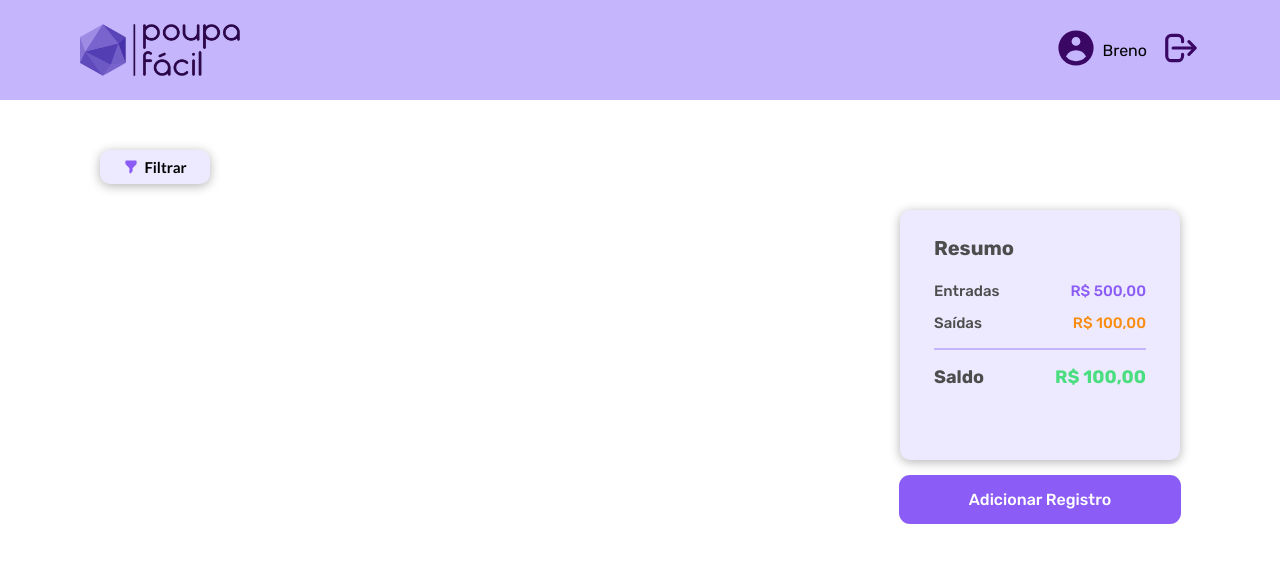
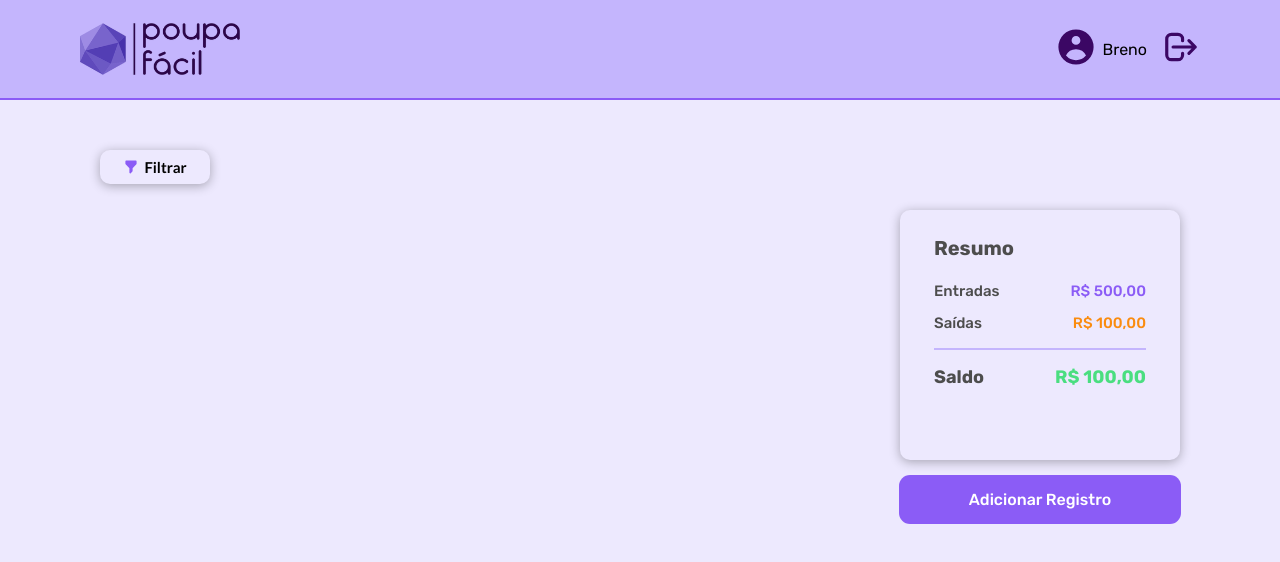
Before and after one commit to tittobreno/poupa-facil-front, a React (Vite) app: page /home in a window 1280 px wide. Shown: the top 562 px of the page. Built offline with nearby package versions, Linux system fonts and the light colour scheme.

Commit message:
style: background color header altered

```diff
--- a/src/components/Header/styles.css
+++ b/src/components/Header/styles.css
@@ -8,6 +8,7 @@
   justify-content: space-between;
   background-color: var(--violet-300);
   font-family: "Rubik", sans-serif;
+  border-bottom: 2px solid var(--violet-500);
 }
 
 .header__logo {
--- a/src/pages/Main/styles.css
+++ b/src/pages/Main/styles.css
@@ -11,6 +11,7 @@
   width: 100%;
   height: 100%;
   padding: 5rem 10rem;
+  background-color: var(--violet-100);
 }
 
 .main__filter {
```
